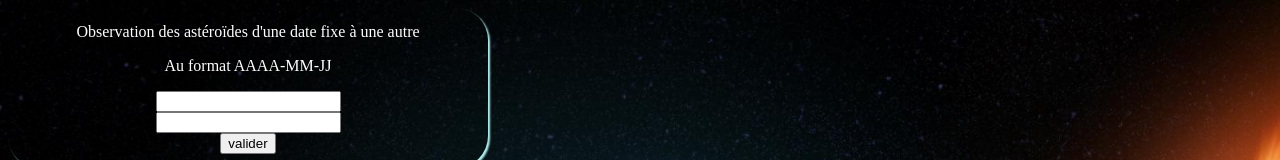
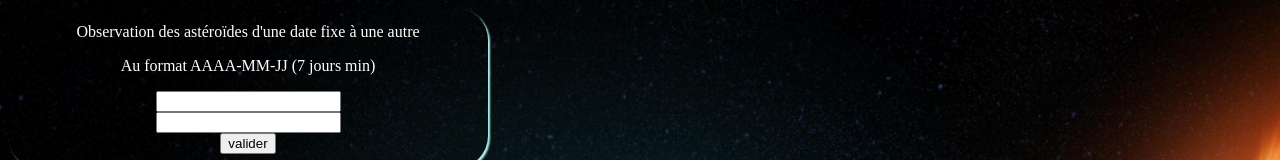
Before and after one commit to barbaraMCD/API_nasa_animation, a plain HTML site: page nasa.html in a window 1280 px wide. Shown: the top 160 px of the page. Drawn offline with Linux system fonts and the light colour scheme.

Commit message:
finest version 2

```diff
--- a/nasa.html
+++ b/nasa.html
@@ -9,7 +9,7 @@
 <body>
     <div id="question">
          <label for="input"> Observation des astéroïdes d'une date fixe à une autre </label>
-         <p>Au format AAAA-MM-JJ</p>
+         <p>Au format AAAA-MM-JJ (7 jours min)</p>
         <input id="start" type="text">
          <input id="end" type="text">
          <input id="button" type="button" value="valider">
@@ -51,7 +51,7 @@ button.addEventListener("click", async() => {
 
   console.log(data);
 
-   ///resultats.innerHTML = `
+///resultats.innerHTML = `
 ////<p><strong>Capital:</strong> ${}</p>
 ///<p><strong>Continent:</strong> ${}</p>
 ///<p><strong>Superficie:</strong> ${}</p>
```
